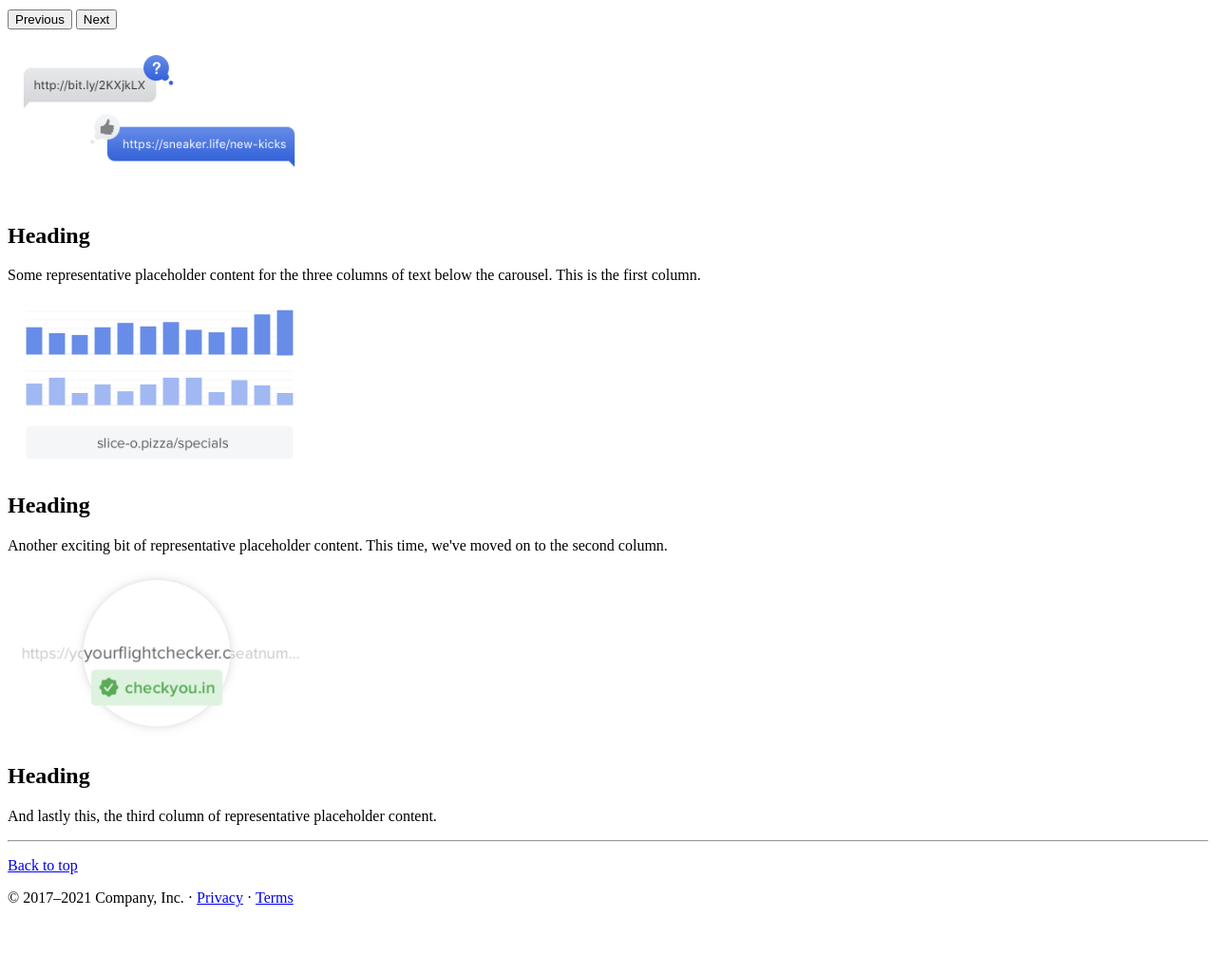
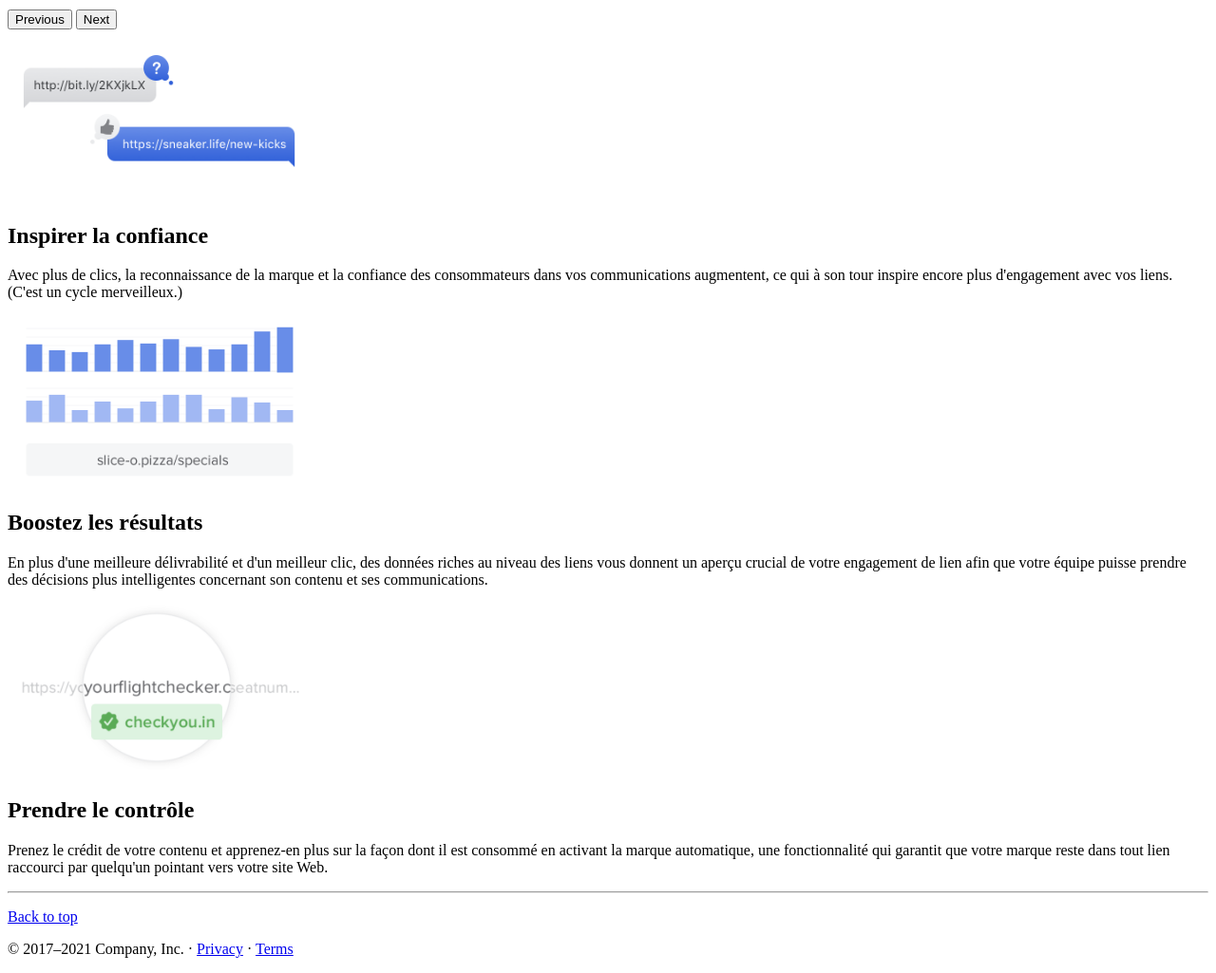
Before and after one commit to romainflly76/project-racourciceur-url, a Symfony app: template templates/home/index.html.twig in a window 1280 px wide. Shown: the part 1026-2051 px from the top of the page at 95% size. Before the commit the page ends 1981 px from the top, so only its background shows below. Run offline with Twig, Linux system fonts and the light colour scheme; the template is opened without the code that fills it, so the values that code supplies are empty; some libraries are stand-ins or nearby versions.

Commit message:
create branch dev

```diff
--- a/templates/home/index.html.twig
+++ b/templates/home/index.html.twig
@@ -71,24 +71,25 @@
 				<div class="col-lg-4">
 
 					<img loading="lazy" width='320' height='180' src="{{ asset('images/illustration-1.png') }}" alt="">
-					<h2>Heading</h2>
-					<p>Some representative placeholder content for the three columns of text below the carousel. This is the first column.</p>
+					<h2 class="fw-bold">Inspirer la confiance</h2>
+					<p>Avec plus de clics, la reconnaissance de la marque et la confiance des consommateurs dans vos communications augmentent, ce qui à son tour inspire encore plus d'engagement avec vos liens. (C'est un cycle merveilleux.)</p>
 					<p></p>
 				</div>
 
 				<div class="col-lg-4">
 
 					<img loading="lazy" width='320' height='180' src="{{ asset('images/illustration-2.png') }}" alt="">
-					<h2>Heading</h2>
-					<p>Another exciting bit of representative placeholder content. This time, we've moved on to the second column.</p>
+					<h2 class="fw-bold">Boostez les résultats</h2>
+					<p>
+						En plus d'une meilleure délivrabilité et d'un meilleur clic, des données riches au niveau des liens vous donnent un aperçu crucial de votre engagement de lien afin que votre équipe puisse prendre des décisions plus intelligentes concernant son contenu et ses communications.</p>
 					<p></p>
 				</div>
 
 				<div class="col-lg-4">
 
 					<img loading="lazy" width='320' height='180' src="{{ asset('images/illustration-3.png') }}" alt="">
-					<h2>Heading</h2>
-					<p>And lastly this, the third column of representative placeholder content.</p>
+					<h2 class="fw-bold">Prendre le contrôle</h2>
+					<p>Prenez le crédit de votre contenu et apprenez-en plus sur la façon dont il est consommé en activant la marque automatique, une fonctionnalité qui garantit que votre marque reste dans tout lien raccourci par quelqu'un pointant vers votre site Web.</p>
 					<p></p>
 				</div>
 
```
